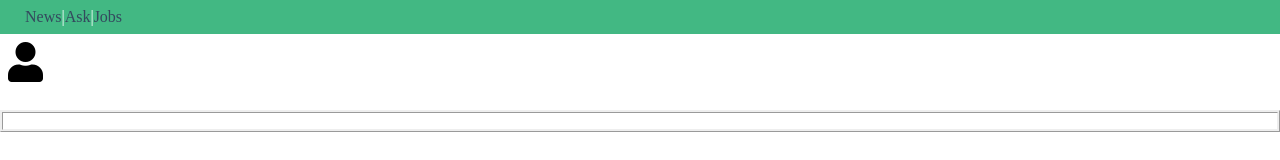
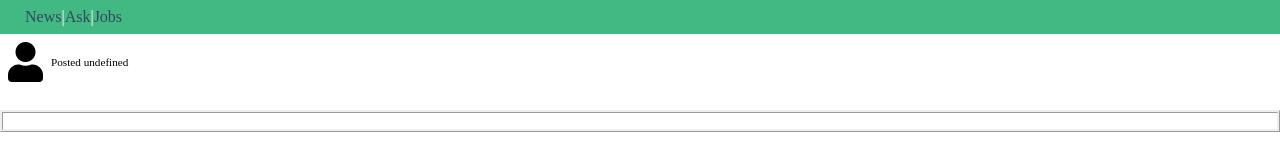
Before and after one commit to JunYoungMoon/vue-advanced, a Vue app in the folder vue-news/: page /item/1 in a window 1280 px wide. Shown: the top 160 px of the page. Built offline with nearby package versions, Linux system fonts and the light colour scheme; no server answers.

Commit message:
slot을 이용한 UserProfile 구현 및 코드 정리

```diff
--- a/vue-news/src/components/UserProfile.vue
+++ b/vue-news/src/components/UserProfile.vue
@@ -5,12 +5,16 @@
                 <i class="fas fa-user"></i>
             </div>
             <div class="user-description">
-                <div>{{ info.id }}</div>
-                <!-- <router-link :to="`/user/${userInfo.user}`">
-                    {{ userInfo.user}}
-                </router-link>       -->
+                <slot name="username">
+                    <!-- 상위 컴포넌트에서 정의할 영역 -->
+                </slot>
                 <div class="time">
-                {{ info.created}}
+                    <slot name="time">
+                        <!-- 상위 컴포넌트에서 정의할 영역 -->
+                    </slot>
+                    <slot name="karma">
+                        <!-- 상위 컴포넌트에서 정의할 영역 -->
+                    </slot>
                 </div>
             </div>
         </div>
--- a/vue-news/src/views/ItemView.vue
+++ b/vue-news/src/views/ItemView.vue
@@ -1,20 +1,15 @@
 <template>
     <div>
         <section>
-            <!-- 질문 상세 정보 -->
-            <div class="user-container">
-                <div>
-                    <i class="fas fa-user"></i>
-                </div>
-                <div class="user-description">
-                    <router-link :to="`/user/${fetchedItem.user}`">
-                        {{ fetchedItem.user}}
-                    </router-link>
-                    <div class="time">
-                    {{ fetchedItem.time_ago}}
-                    </div>
-                </div>
-            </div>
+            <user-profile :info="fetchedItem">
+                <!-- <div slot="username">{{ fetchedItem.user}}</div> -->
+                <router-link slot="username" :to="`/user/${fetchedItem.user}`">
+                    {{ fetchedItem.user}}
+                </router-link>
+                <template slot="time">{{ 'Posted ' + fetchedItem.time_ago}}</template>
+            </user-profile>
+        </section>
+        <section>
             <h2>{{ fetchedItem.title}}</h2>
         </section>
         <section>
@@ -26,8 +21,10 @@
 
 <script>
 import { mapGetters } from 'vuex';
+import UserProfile from '../components/UserProfile.vue';
 
 export default {
+    components: { UserProfile },
     computed:{
         ...mapGetters(['fetchedItem']),
     },
--- a/vue-news/src/views/UserView.vue
+++ b/vue-news/src/views/UserView.vue
@@ -1,9 +1,10 @@
 <template>
   <div>
-    <user-profile :info="userInfo"></user-profile>
-    <!-- <p>id : {{ fetchedUser.id }}</p>
-    <p>karma : {{ fetchedUser.karma }}</p>
-    <p>joined : {{ fetchedUser.created }}</p> -->
+    <user-profile :info="userInfo">
+      <div slot="username">{{ userInfo.id}}</div>
+      <span slot="time">{{ 'Joined ' + userInfo.created}}, </span>
+      <span slot="karma">{{ userInfo.karma }}</span>
+    </user-profile>
   </div>
 </template>
 
@@ -22,11 +23,7 @@
     userInfo(){
         return this.$store.state.user;
     }
-  },
-  // computed: {
-  //   ...mapGetters(['fetchedUser']),
-  // },
-
+  }
 }
 </script>
 
```
